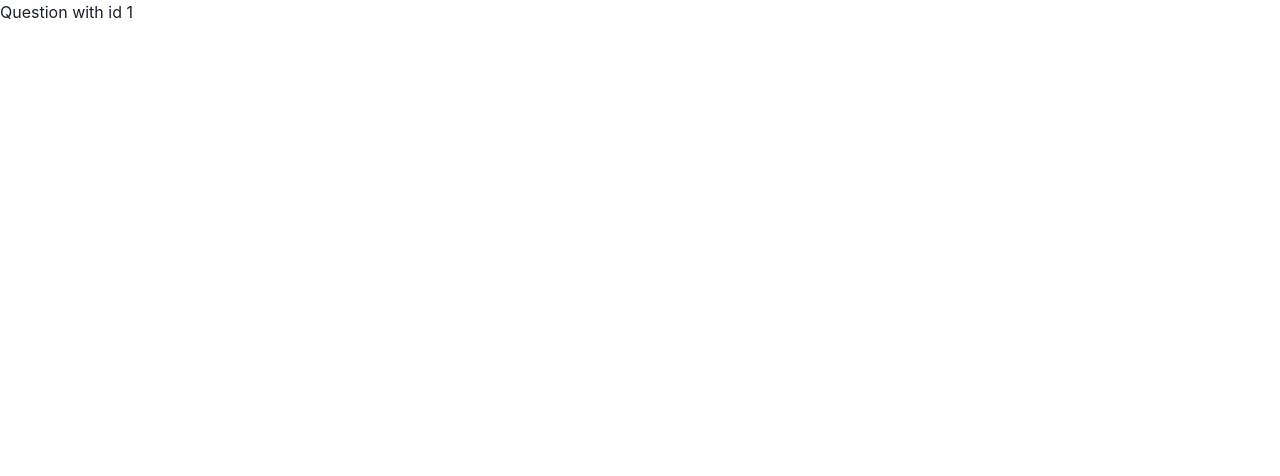
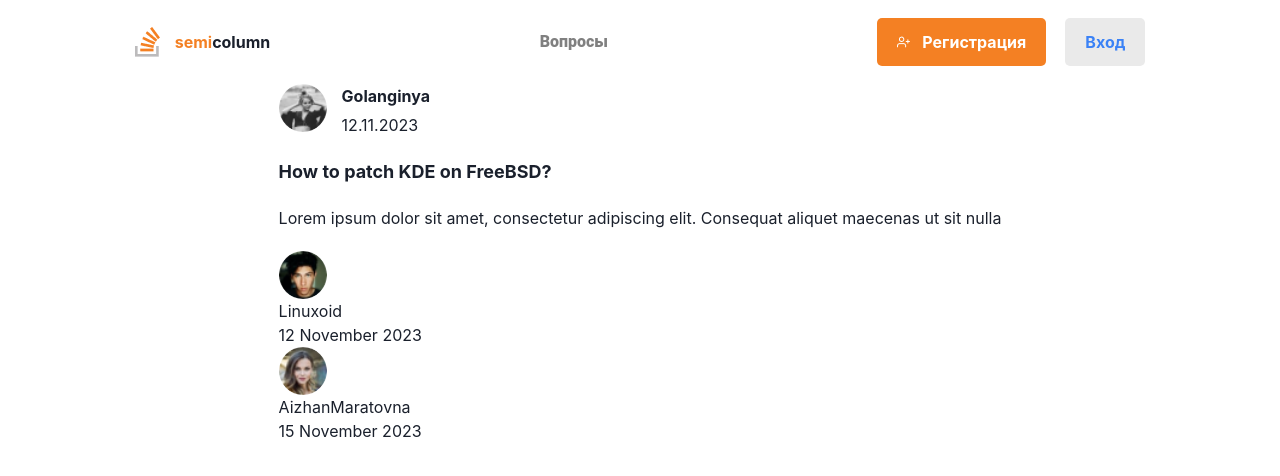
Before and after one commit to cofeek-codes/year3half2, a React (Vite) app in the folder kp/project/: page /question/1 in a window 1280 px wide. Shown: the top 476 px of the page. Built offline with nearby package versions, Linux system fonts and the light colour scheme.

Commit message:
partial styles for QuestionPage

```diff
--- a/kp/project/package.json
+++ b/kp/project/package.json
@@ -17,6 +17,7 @@
     "framer-motion": "^11.1.7",
     "react": "^18.2.0",
     "react-dom": "^18.2.0",
+    "react-markdown": "^9.0.1",
     "react-router-dom": "^6.22.3",
     "sass": "^1.72.0"
   },
--- a/kp/project/src/components/Questions/Question.tsx
+++ b/kp/project/src/components/Questions/Question.tsx
@@ -1,10 +1,12 @@
 import React from "react"
 import { mockUsers } from "../../mock/MockUsers"
 import { images } from "../../utils/imageLoader"
+import { Link } from "react-router-dom"
 
 const Question = ({ question }: { question: TQuestion }) => {
    const user = mockUsers.find(u => u.questionsIds.includes(question.id))!
    return <div className="question__wrapper">
+      <Link to={`/question/${question.id}`}>
          <div className="px-[30px] py-[25px] bg-white rounded-[5px] shadow border border-gray-200 flex-col justify-start items-start gap-[15px] inline-flex mb-[23px]">
             <div className="w-[665px] h-10 relative">
                <div className="w-[71px] h-8 left-[55px] top-[4px] absolute">
@@ -48,7 +50,9 @@ const Question = ({ question }: { question: TQuestion }) => {
                </div>
             </div>
          </div>
+      </Link>
    </div>
+
 }
 
 export default Question
--- a/kp/project/src/components/Questions/QuestionsList.tsx
+++ b/kp/project/src/components/Questions/QuestionsList.tsx
@@ -1,4 +1,4 @@
-import { mockQuestions } from '../../mock/MockQuestions'
+import { mockQuestions } from '../../mock/mockQuestions'
 import Question from './Question'
 
 const QuestionsList = () => {
--- a/kp/project/src/index.scss
+++ b/kp/project/src/index.scss
@@ -154,3 +154,31 @@ $blue: #3b82f6;
    filter: brightness(0) saturate(100%) invert(52%) sepia(0%) saturate(3207%) hue-rotate(133deg) brightness(101%) contrast(88%);
 }
 // question filters
+
+
+// question page
+.user__info {
+   display: flex;
+   margin-bottom: 21px;
+
+}
+.user__name {
+   margin-left: 15px;
+   .name {
+      font-weight: bold;
+      margin-bottom: 5px;
+   }
+}
+
+.question__info {
+   .question__title {
+      font-size: 18px;
+      margin-bottom: 21px;
+      font-weight: bold;
+
+   }
+}
+.question__answers {
+   margin-top: 21px;
+}
+// question page
--- a/kp/project/src/mock/MockQuestions.ts
+++ /dev/null
@@ -1,35 +0,0 @@
-import { Question } from "../types/Question";
-
-export const mockQuestions: Question[] = [
-   {
-      id: 1,
-      title: "How to patch KDE on FreeBSD?",
-      description: "Lorem ipsum dolor sit amet, consectetur adipiscing elit. Consequat aliquet maecenas ut sit nulla",
-      tags: ['golang', 'linux', 'overflow'],
-      authorId: 1,
-      views: 125,
-      comments: 15,
-      upvotes: 155
-   },
-   {
-      id: 2,
-      title: "What is a difference between Java and JavaScript?",
-      description: "Lorem ipsum dolor sit amet, consectetur adipiscing elit. Bibendum vitae etiam lectus amet enim.",
-      tags: ['java', 'javascript', 'difference'],
-      authorId: 2,
-      views: 158,
-      comments: 25,
-      upvotes: 150
-   },
-   {
-      id: 3,
-      title: "I want to study Svelte JS Framework. What is the best resourse should I use?",
-      description: "Lorem ipsum dolor sit amet, consectetur adipiscing elit. Consequat aliquet maecenas ut sit nulla",
-      tags: ['svelte', 'javascript', 'recomendations'],
-      authorId: 3,
-      views: 250,
-      comments: 30,
-      upvotes: 45
-   }
-
-]
--- /dev/null
+++ b/kp/project/src/mock/mockQuestions.ts
@@ -0,0 +1,90 @@
+import { TQuestion } from "../types/TQuestion";
+import { mockUsers } from "./MockUsers";
+
+
+export const mockQuestions: TQuestion[] = [
+   {
+      id: 1,
+      title: "How to patch KDE on FreeBSD?",
+      description: "Lorem ipsum dolor sit amet, consectetur adipiscing elit. Consequat aliquet maecenas ut sit nulla",
+      tags: ['golang', 'linux', 'overflow'],
+      authorId: 1,
+      views: 125,
+      comments: 15,
+      upvotes: 155,
+      answers: [
+         {
+            questionId: 1,
+            author: mockUsers[1],
+            content: "Lorem Ipsum",
+            time: "12 November 2023",
+            likes: 12,
+            dislikes: 3
+         },
+         {
+            questionId: 1,
+            author: mockUsers[2],
+            content: "Thanks!",
+            time: "15 November 2023",
+            likes: 256,
+            dislikes: 45
+         },
+      ]
+   },
+   {
+      id: 2,
+      title: "What is a difference between Java and JavaScript?",
+      description: "Lorem ipsum dolor sit amet, consectetur adipiscing elit. Bibendum vitae etiam lectus amet enim.",
+      tags: ['java', 'javascript', 'difference'],
+      authorId: 2,
+      views: 158,
+      comments: 25,
+      upvotes: 150,
+      answers: [
+         {
+            questionId: 2,
+            author: mockUsers[0],
+            content: "Lorem Ipsum",
+            time: "12 November 2023",
+            likes: 12,
+            dislikes: 3
+         },
+         {
+            questionId: 1,
+            author: mockUsers[0],
+            content: "Some answer",
+            time: "15 November 2023",
+            likes: 1500,
+            dislikes: 50
+         },
+      ]
+   },
+   {
+      id: 3,
+      title: "I want to study Svelte JS Framework. What is the best resourse should I use?",
+      description: "Lorem ipsum dolor sit amet, consectetur adipiscing elit. Consequat aliquet maecenas ut sit nulla",
+      tags: ['svelte', 'javascript', 'recomendations'],
+      authorId: 3,
+      views: 250,
+      comments: 30,
+      upvotes: 45,
+      answers: [
+         {
+            questionId: 3,
+            author: mockUsers[1],
+            content: "Lorem Ipsum",
+            time: "12 November 2023",
+            likes: 12,
+            dislikes: 3
+         },
+         {
+            questionId: 3,
+            author: mockUsers[2],
+            content: "Thanks!",
+            time: "15 November 2023",
+            likes: 256,
+            dislikes: 45
+         },
+      ]
+   }
+];
--- a/kp/project/src/pages/QuestionPage.tsx
+++ b/kp/project/src/pages/QuestionPage.tsx
@@ -1,10 +1,56 @@
 import { useParams } from "react-router-dom"
+import RootLayout from "../layouts/RootLayout"
+import Markdown from "react-markdown"
+import { mockQuestions } from "../mock/mockQuestions"
+import { Avatar } from "@chakra-ui/react"
+import { mockUsers } from "../mock/MockUsers"
 
 const QuestionPage = () => {
    const { id } = useParams()
-   return <>
-      Question with id {id}
-   </>
+   const question = mockQuestions.find(q => q.id == id)
+   const author = mockUsers.find(u => u.id == question?.authorId)
+   return <RootLayout>
+      <div class="quesiton__wrapper">
+         <div class="user__info">
+            <div class="user__avatar">
+               <Avatar name={author.name} src={author?.avatar} />
+            </div>
+            <div class="user__name">
+               <div class="name">
+                  {author.name}
+               </div>
+               <div class="time">
+                  12.11.2023
+               </div>
+            </div>
+         </div>
+         <div class="question__info">
+            <div class="question__title">
+               {question.title}
+            </div>
+            <div class="question__description">
+               <Markdown>
+                  {question?.description}
+               </Markdown>
+            </div>
+         </div>
+         <div class="question__answers">
+            {question?.answers.map((a) => (
+               <div class="question__answer">
+                  <div class="answer__user">
+                     <div class="au__avatar">
+                        <Avatar name={a.author.name} src={a.author.avatar} />
+                     </div>
+                     <div class="au__info">
+                        <div class="au__name">{a.author.name}</div>
+                        <div class="au__online">{a.time}</div>
+                     </div>
+                  </div>
+               </div>
+            ))}
+         </div>
+      </div>
+   </RootLayout >
 }
 
 export default QuestionPage
--- a/kp/project/src/types/TQuestion.ts
+++ b/kp/project/src/types/TQuestion.ts
@@ -1,3 +1,5 @@
+import { TAnswer } from "./TComment"
+
 export type TQuestion = {
    id: number,
    title: string,
@@ -6,5 +8,6 @@ export type TQuestion = {
    authorId: number
    views: number
    comments: number
-	upvotes: number
+   upvotes: number,
+   answers: TAnswer[]
 }
```
Also changed, not shown: kp/project/src/types/TComment.ts (added, +10 -0 lines), kp/project/src/types/TUser.ts (+5 -6 lines), 1 other file (tests, documents, lock files or other folders). Lines whose indentation alone changed are shown as unchanged.
